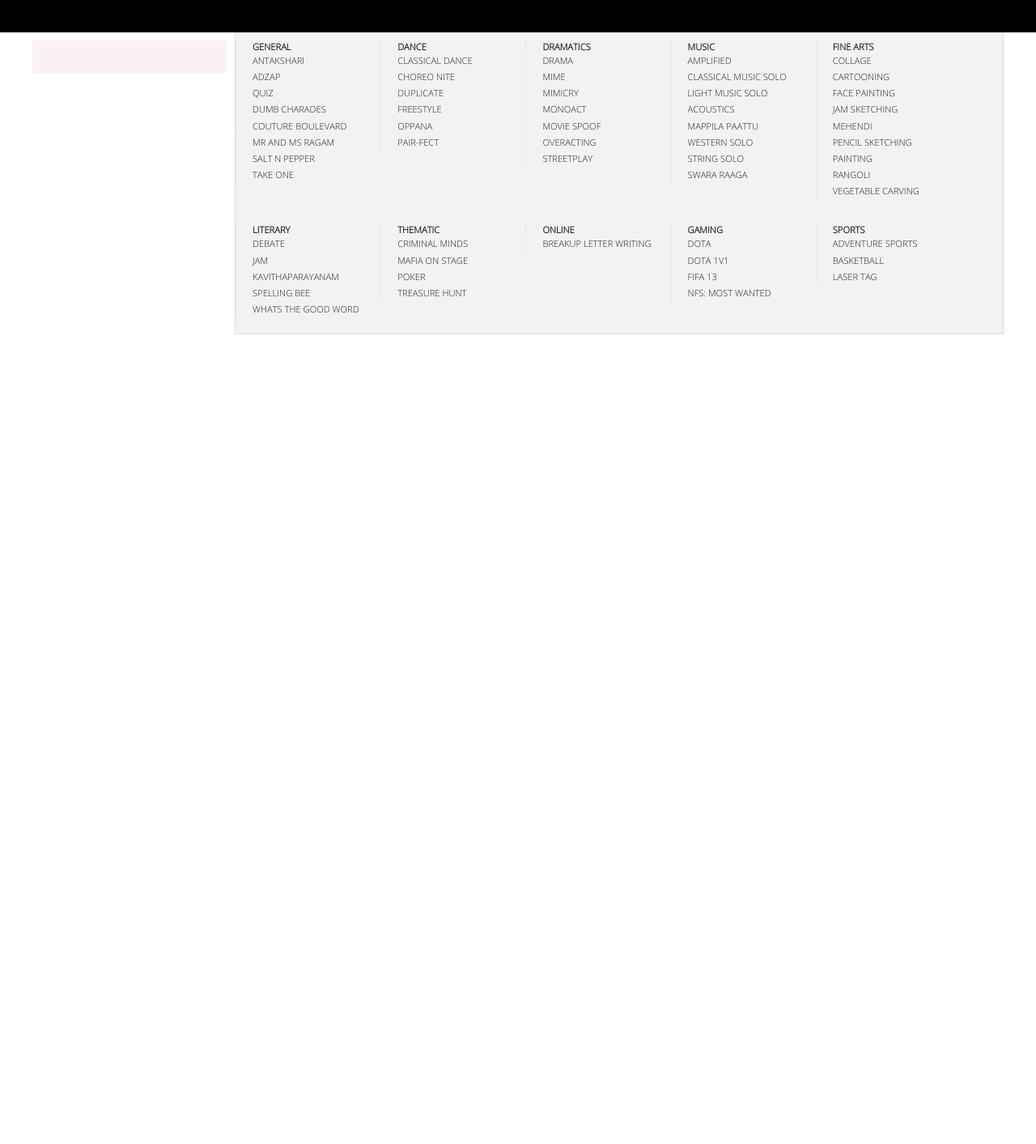
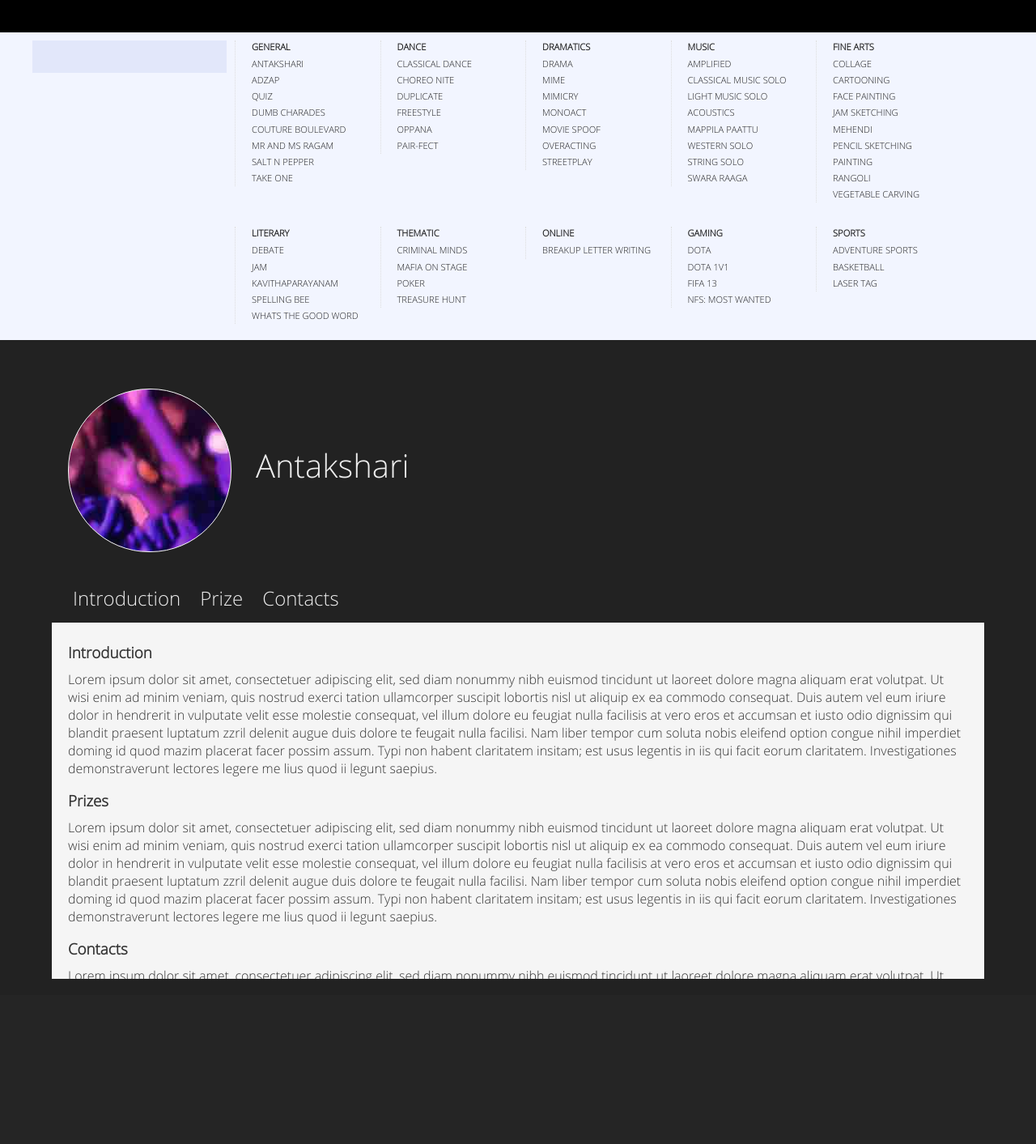
Before and after one commit to johnjoseph/ragam, a PHP site: page /events.php in a window 1280 px wide. Shown: the whole page at 81% size. After the commit the page ends 1209 px from the top, so only its background shows below. Run offline with PHP 8.4, Linux system fonts and the light colour scheme; data comes from the database, SQL or seed files in the repository; data that the repository does not hold is empty.

Commit message:
Events MORE

```diff
--- a/events.php
+++ b/events.php
@@ -1,9 +1,9 @@
 <html>
 <head>
 </head>
-	 <link href="style/event_style.css" rel="stylesheet">
-	 <script type='text/javascript' src='scripts/jquery.min.js'></script>
-	 <script type='text/javascript' src='scripts/event_script.js'></script>
+	<link href="style/event_style.css" rel="stylesheet">
+	<script type='text/javascript' src='scripts/jquery.min.js'></script>
+	<script type='text/javascript' src='scripts/event_script.js'></script>
 </head>
 <body>
 <div id='menu'></div>
@@ -36,6 +36,28 @@
     <span class="clear"></span>
   </div>
 </div>
-<div style='height:1000px;width:100%;float:left;'></div>
+<div id="content_wrap">
+  <div id="event_wrap">
+  <div id="event_head">
+    <span id="event_logo" style="background-image: url(img/oat_crowd.jpg); background-position: -300px;"></span><span id="event_title">Antakshari</span>
+  </div>
+  <div id="event_main">
+    <ul id="edesc_sections">
+      <li class="edesc_focused"><a href="#Intro">Introduction</a></li>
+      <li><a href="#Prize">Prize</a></li>
+      <li><a href="#Contact">Contacts</a></li>
+    </ul>
+    <span class="clear"></span>
+    <div id="event_text">
+      <h3 id="Intro">Introduction</h3>
+      <p>Lorem ipsum dolor sit amet, consectetuer adipiscing elit, sed diam nonummy nibh euismod tincidunt ut laoreet dolore magna aliquam erat volutpat. Ut wisi enim ad minim veniam, quis nostrud exerci tation ullamcorper suscipit lobortis nisl ut aliquip ex ea commodo consequat. Duis autem vel eum iriure dolor in hendrerit in vulputate velit esse molestie consequat, vel illum dolore eu feugiat nulla facilisis at vero eros et accumsan et iusto odio dignissim qui blandit praesent luptatum zzril delenit augue duis dolore te feugait nulla facilisi. Nam liber tempor cum soluta nobis eleifend option congue nihil imperdiet doming id quod mazim placerat facer possim assum. Typi non habent claritatem insitam; est usus legentis in iis qui facit eorum claritatem. Investigationes demonstraverunt lectores legere me lius quod ii legunt saepius.</p>
+      <h3 id="Prize">Prizes</h3>
+      <p>Lorem ipsum dolor sit amet, consectetuer adipiscing elit, sed diam nonummy nibh euismod tincidunt ut laoreet dolore magna aliquam erat volutpat. Ut wisi enim ad minim veniam, quis nostrud exerci tation ullamcorper suscipit lobortis nisl ut aliquip ex ea commodo consequat. Duis autem vel eum iriure dolor in hendrerit in vulputate velit esse molestie consequat, vel illum dolore eu feugiat nulla facilisis at vero eros et accumsan et iusto odio dignissim qui blandit praesent luptatum zzril delenit augue duis dolore te feugait nulla facilisi. Nam liber tempor cum soluta nobis eleifend option congue nihil imperdiet doming id quod mazim placerat facer possim assum. Typi non habent claritatem insitam; est usus legentis in iis qui facit eorum claritatem. Investigationes demonstraverunt lectores legere me lius quod ii legunt saepius.</p>
+      <h3 id="Contact">Contacts</h3>
+      <p>Lorem ipsum dolor sit amet, consectetuer adipiscing elit, sed diam nonummy nibh euismod tincidunt ut laoreet dolore magna aliquam erat volutpat. Ut wisi enim ad minim veniam, quis nostrud exerci tation ullamcorper suscipit lobortis nisl ut aliquip ex ea commodo consequat. Duis autem vel eum iriure dolor in hendrerit in vulputate velit esse molestie consequat, vel illum dolore eu feugiat nulla facilisis at vero eros et accumsan et iusto odio dignissim qui blandit praesent luptatum zzril delenit augue duis dolore te feugait nulla facilisi. Nam liber tempor cum soluta nobis eleifend option congue nihil imperdiet doming id quod mazim placerat facer possim assum. Typi non habent claritatem insitam; est usus legentis in iis qui facit eorum claritatem. Investigationes demonstraverunt lectores legere me lius quod ii legunt saepius.</p>
+    </div>
+  </div>
+  </div>
+</div>
 </body>
 </html>
--- a/style/event_style.css
+++ b/style/event_style.css
@@ -12,6 +12,7 @@
 body
 {
 	font-family:opensans;
+  background-color: #f2f5ff;
 }
 
 .clear
@@ -35,7 +36,7 @@
 {
   float: left;
   height: 40px;
-  background-color: #faf2f2;
+  background-color: #e2e7fa;
   display: none;
   margin: 10px 0;
 }
@@ -43,14 +44,14 @@
 #elist
 {
 	color:#484848;
-	border:1px solid #ddd;
-	border-top: none;
-  background-color: #f2f2f2;
+	/*border-left:1px solid #ddd;
+  /*background-color: #f2f2f2;*/
 }
+
+ul { list-style-type:none; }
 
 #elist ul
 {
-	list-style-type:none;
 	float:left;
 	text-transform:uppercase;
 	font-size:.7em;
@@ -71,11 +72,7 @@
 {
 	color:#222;
 	font-weight:bold;
-}
-
-#elist li:hover
-{
-	text-decoration:underline;
+  margin-bottom: 4px;
 }
 
 #elist select
@@ -87,23 +84,88 @@
 {
 	color:#222;
 	text-decoration:none;
-	position:relative;
 }
 
-#elist a span
+#elist li a:hover
 {
-	display:none;
-	position:absolute;
-	background-color: #fff;
-	z-index:2;
+	text-decoration:underline;
 }
 
-#elist a:hover span
+#content_wrap
 {
-	display:inline-block;
+  background-color: #222;
+  color: #eee;
 }
 
-@media screen and (min-width: 640px) /*and (min-height:960px)*/
+#event_wrap
+{
+  width: 90%;
+  max-width: 1200px;
+  margin: 0 auto;
+  padding: 40px 0 20px;
+}
+
+#event_logo
+{
+  display: inline-block;
+  width: 200px;
+  height: 200px;
+  border-radius: 100px;
+  border: 1px solid #f9f9f9;
+  vertical-align: middle;
+  margin: 20px 20px 30px;
+}
+
+#event_title
+{
+  font-size: 40px;
+  padding: 10px;
+}
+
+#edesc_sections
+{
+  font-size: 24px;
+  padding: 0 20px;
+}
+
+#edesc_sections li
+{
+  float: left;
+  padding: 6px;
+  margin: 4px 12px 8px 0;
+}
+
+#edesc_sections li:hover
+{
+  border-bottom: 1px solid #eee;
+  padding-bottom: 5px;
+}
+
+#edesc_sections li a
+{
+  color: inherit;
+  text-decoration: none;
+}
+
+#event_text
+{
+  height: 400px;
+  background-color: #f5f5f5;
+  overflow: auto;
+  color: #333;
+  padding: 20px;
+}
+
+h3 { margin: 4px 0 10px; }
+p { margin: 4px 0 16px; }
+
+@media screen and (max-width: 640px)
+{
+  #event_wrap { width: auto; }
+  #event_text { height: auto; }
+}
+
+@media screen and (min-width: 640px)
 {
   #elist_wrap { max-width: 700px; }
   #elist_filter { display:block; width: 130px; }
@@ -112,7 +174,7 @@
 	#elist select	{ display:none; }
 }
 
-@media screen and (min-width: 800px) /*and (min-height:450px) and (max-height:960px)*/
+@media screen and (min-width: 800px)
 {
   #elist_wrap { max-width: 900px; }
   #elist_filter { display:block; width: 170px; }
@@ -121,7 +183,7 @@
 	#elist select	{ display:none; }
 }
 
-@media screen and (min-width: 960px) /*and (min-height:450px)*/
+@media screen and (min-width: 960px)
 {
   #elist_wrap { max-width: 1000px; }
   #elist_filter { display:block; width: 200px; }
@@ -130,7 +192,7 @@
 	#elist select	{ display:none; }
 }
 
-@media screen and (min-width: 1160px) /*and (min-height:450px)*/
+@media screen and (min-width: 1160px)
 {
   #elist_wrap { max-width: 1200px; }
   #elist_filter { display:block; width: 240px; }
```
